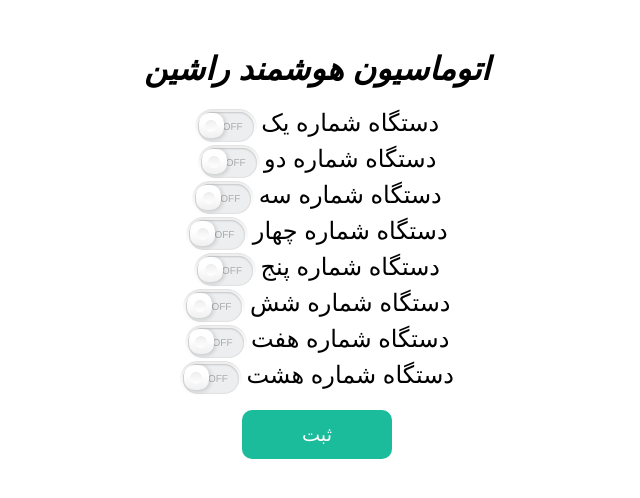
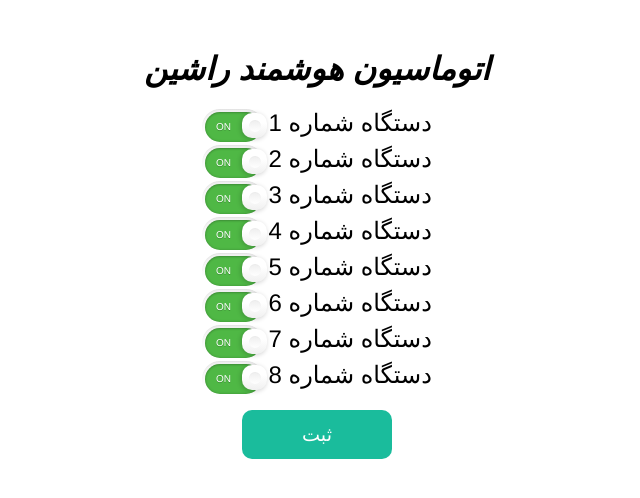
Before and after one commit to sinmajidi/make_my_own_relay_control_using_nodemcu_overinternet, a PHP site: page / in a window 1280 px wide. Shown: the top 498 px of the page, without its empty margins (323-963 px from the left). Run offline with PHP 8.4, Linux system fonts and the light colour scheme; tables that the repository leaves empty or names only in its code hold one stand-in row (values such as "Sample post").

Commit message:
i try to make the panel sychronize,that means if you turn a switch on ,if an other one or yourself connect to panel again,it show you wich device is on and wich device is off

```diff
--- a/index.html
+++ b/index.php
@@ -1,3 +1,21 @@
+<?php
+include_once('connection.php');
+
+$tbl_name = "relay_control";
+$sql = "SELECT * FROM $tbl_name";
+$result = mysqli_query($conn, $sql);
+
+$devices=[];
+if (mysqli_num_rows($result) > 0) {
+    // output data of each row
+    while($row = mysqli_fetch_assoc($result)) {
+        $devices =  $row;
+    }
+}
+mysqli_close($conn);
+
+?>
+
 
 <html lang="en">
 <head>
@@ -11,58 +29,58 @@
 
 
 <form action="server.php" method="get">
-  <span>دستگاه شماره یک</span>
+  <span>دستگاه شماره 1</span>
   <label class="switch switch-green">
-    <input type="checkbox" name="switch_1"class="switch-input" value="1">
+    <input type="checkbox" name="switch_1" class="switch-input" value="1" <?=$devices["switch_1"] ? 'checked' :'' ?>>
     <span class="switch-label" data-on="On" data-off="Off"></span>
     <span class="switch-handle"></span>
   </label>
       <br>
-      <span>دستگاه شماره دو</span>
+      <span>دستگاه شماره 2</span>
       <label class="switch switch-green">
-        <input type="checkbox" name="switch_2" class="switch-input" value="1">
+        <input type="checkbox" name="switch_2" class="switch-input" value="1" <?=$devices["switch_2"] ? 'checked' :'' ?>>
         <span class="switch-label" data-on="On" data-off="Off"></span>
         <span class="switch-handle"></span>
       </label>
       <br>
-      <span>دستگاه شماره سه</span>
+      <span>دستگاه شماره 3</span>
       <label class="switch switch-green">
-        <input type="checkbox" name="switch_3" class="switch-input" value="1">
+        <input type="checkbox" name="switch_3" class="switch-input" value="1"<?=$devices["switch_3"] ? 'checked' :'' ?>>
         <span class="switch-label" data-on="On" data-off="Off"></span>
         <span class="switch-handle"></span>
       </label>
       <br>
-      <span>دستگاه شماره چهار</span>
+      <span>دستگاه شماره 4</span>
       <label class="switch switch-green">
-        <input type="checkbox" name="switch_4" class="switch-input" value="1">
+        <input type="checkbox" name="switch_4" class="switch-input" value="1"<?=$devices["switch_4"] ? 'checked' :'' ?>>
         <span class="switch-label" data-on="On" data-off="Off"></span>
         <span class="switch-handle"></span>
       </label>
       <br>
-      <span>دستگاه شماره پنج</span>
+      <span>دستگاه شماره 5</span>
       <label class="switch switch-green">
-        <input type="checkbox" name="switch_5" class="switch-input" value="1">
+        <input type="checkbox" name="switch_5" class="switch-input" value="1"<?=$devices["switch_5"] ? 'checked' :'' ?>>
         <span class="switch-label" data-on="On" data-off="Off"></span>
         <span class="switch-handle"></span>
       </label>
       <br>
-      <span>دستگاه شماره شش</span>
+      <span>دستگاه شماره 6</span>
       <label class="switch switch-green">
-        <input type="checkbox" name="switch_6" class="switch-input" value="1">
+        <input type="checkbox" name="switch_6" class="switch-input" value="1"<?=$devices["switch_6"] ? 'checked' :'' ?>>
         <span class="switch-label" data-on="On" data-off="Off"></span>
         <span class="switch-handle"></span>
       </label>
       <br>
-      <span>دستگاه شماره هفت</span>
+      <span>دستگاه شماره 7</span>
       <label class="switch switch-green">
-        <input type="checkbox" name="switch_7" class="switch-input" value="1">
+        <input type="checkbox" name="switch_7" class="switch-input" value="1"<?=$devices["switch_7"] ? 'checked' :'' ?>>
         <span class="switch-label" data-on="On" data-off="Off"></span>
         <span class="switch-handle"></span>
       </label>
       <br>
-      <span>دستگاه شماره هشت</span>
+      <span>دستگاه شماره 8</span>
       <label class="switch switch-green">
-        <input type="checkbox" name="switch_8" class="switch-input" value="1">
+        <input type="checkbox" name="switch_8" class="switch-input" value="1"<?=$devices["switch_8"] ? 'checked' :'' ?>>
         <span class="switch-label" data-on="On" data-off="Off"></span>
         <span class="switch-handle"></span>
       </label>
```
